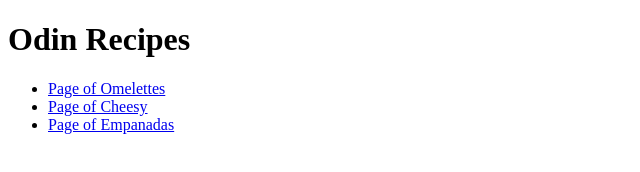
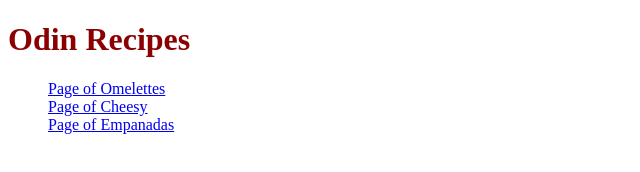
Before and after one commit to FalandyJEAN/odin-recipes, a plain HTML site: page index.html in a window 1280 px wide. Shown: the whole page, without its empty margins (0-640 px from the left). Drawn offline with Linux system fonts and the light colour scheme.

Commit message:
add style to the ul and the pages

```diff
--- a/index.html
+++ b/index.html
@@ -1,7 +1,7 @@
 <!DOCTYPE HTML>
 <HTML>
   <HEAD>
-
+    <link rel="stylesheet" href="CSS/index.css">
   </HEAD>
   <BODY>
     <H1>Odin Recipes</H1>
```
Also changed, not shown: CSS/index.css (renamed from CSS/Iindex.css).
